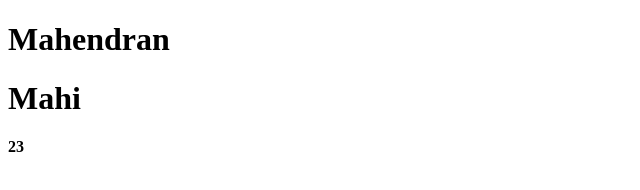
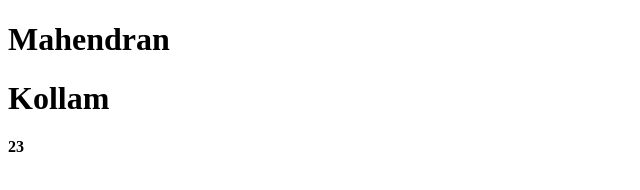
Before and after one commit to MahendranDM/MCA-Angular-Projects, a website: page index.html in a window 1280 px wide. Shown: the full height of the page, 0-640 px from the left. Drawn offline with Linux system fonts and the light colour scheme.

Commit message:
little change

```diff
--- a/index.html
+++ b/index.html
@@ -7,7 +7,7 @@
 </head>
 <body>
   <h1>Mahendran</h1>
-  <h1>Mahi</h1>
+  <h1>Kollam</h1>
   <h4>23</h4>
 
 </html>
```
